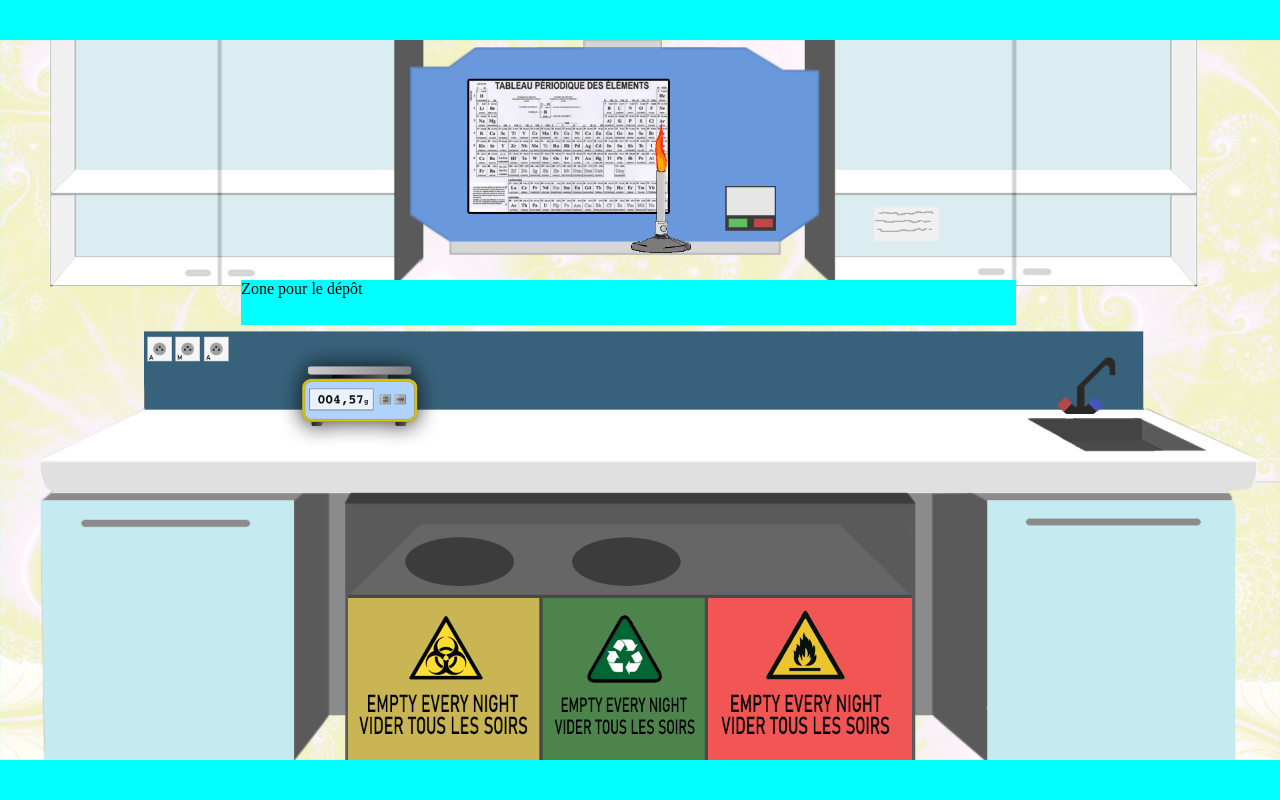
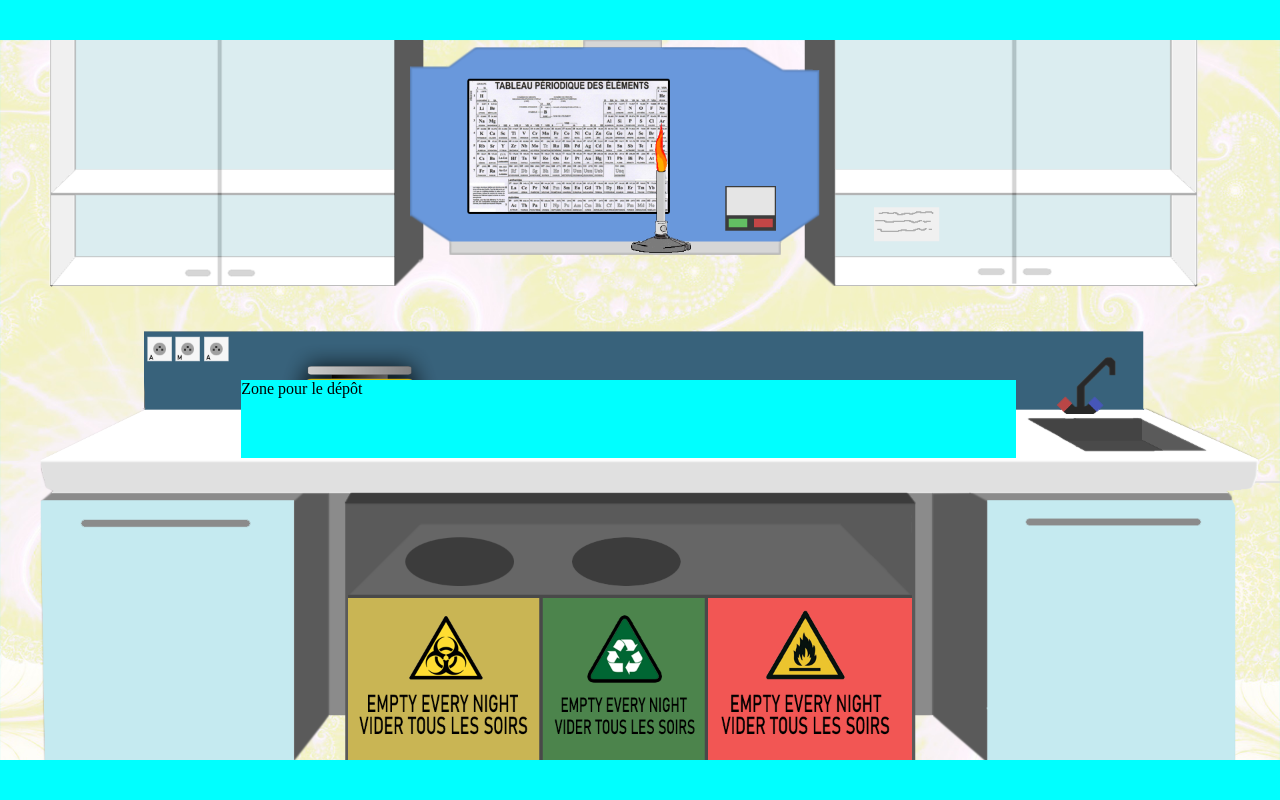
Before and after one commit to Svenja-IX/paillaisse-virtuelle, a PHP site: page /paillasse.php in a window 1280 px wide. Run offline with PHP 8.4, Linux system fonts and the light colour scheme; some libraries are stand-ins or nearby versions.

Commit message:
modif css

```diff
--- a/css/index.css
+++ b/css/index.css
@@ -10,7 +10,7 @@ body {
     background-size: cover;
     width: 100%;
     height: 100%;
-    background-color: aqua;
+
 }
 nav{
     height: 30%;
@@ -99,9 +99,11 @@ p{
     border: 1px solid #000;
 }
 
-.coco{
-    height: 40%;
+.p1{
+    height: 66%;
     background-color: aqua;
     width: 80%;
     margin-left: 190px;
+    margin-top: 100px;
+    margin-right: 0px;
 }
--- a/paillasse.php
+++ b/paillasse.php
@@ -59,7 +59,7 @@
     <div class="centre">
         <div class="planTravail">
             <!-- <div id="p1"  draggable="true" ondragstart="dragstart_handler(event)">Cet élément peut être déplacé.</div>  -->
-            <div id="target" class="coco" ondrop="drop_handler(event)" ondragover="dragover_handler(event)">Zone pour le dépôt</div>
+            <div id="target" class="p1" ondrop="drop_handler(event)" ondragover="dragover_handler(event)">Zone pour le dépôt</div>
         </div>
         <div class="lavabo"></div>
     </div>
```
